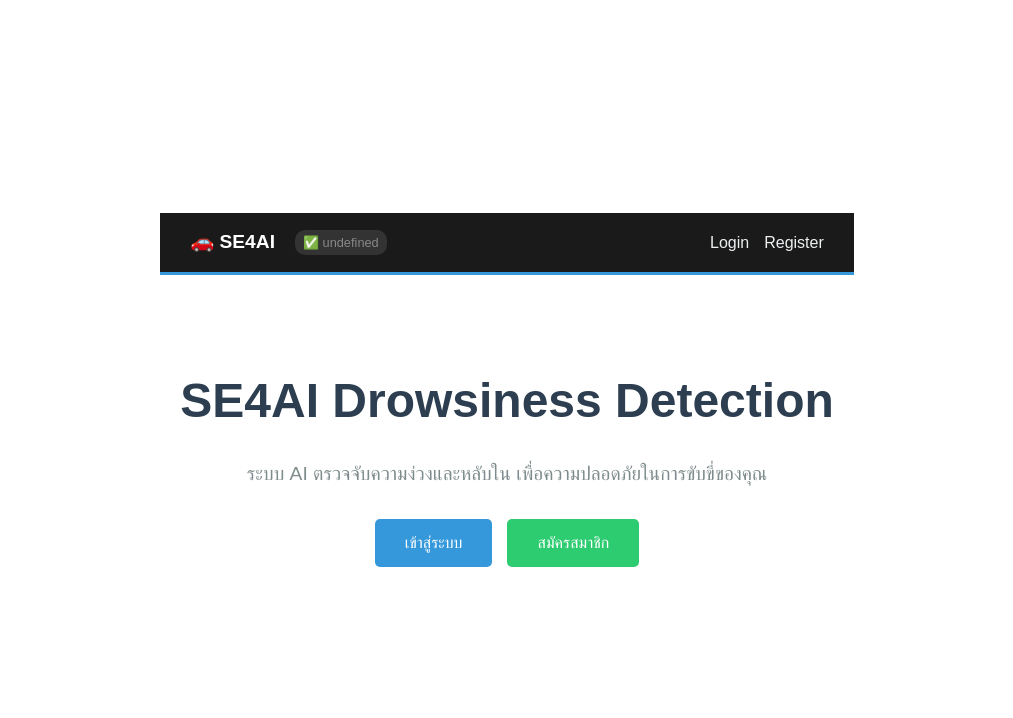
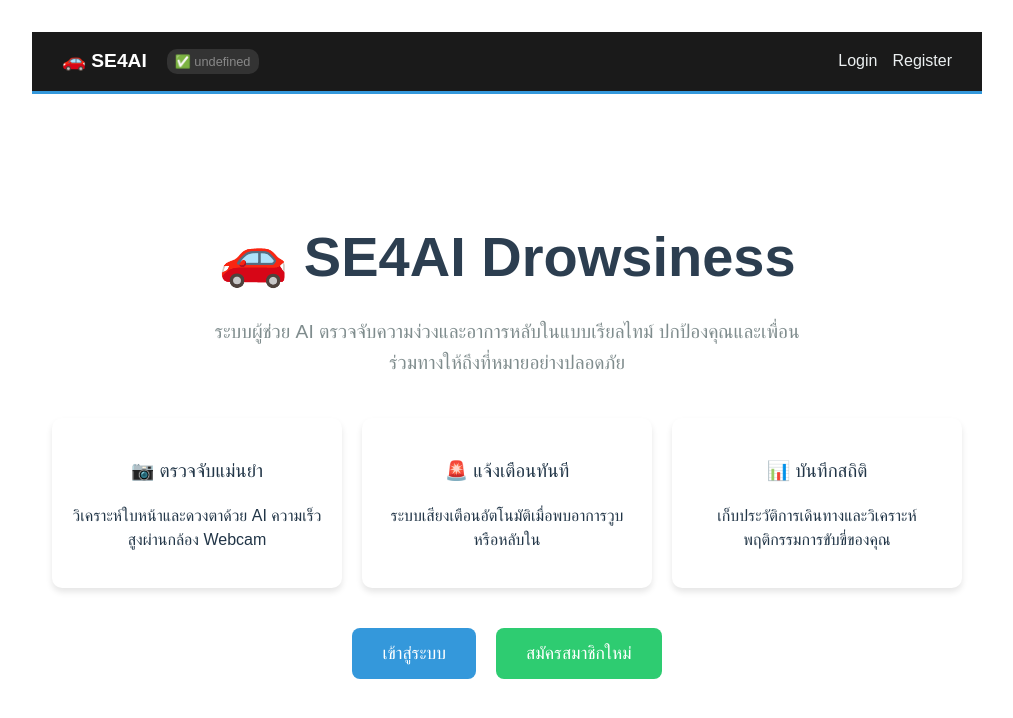
Before and after one commit to jirachotpi/SE4AI_drowsiness-project, a React app in the folder frontend/: page / in a window 1280 px wide. Shown: the top 718 px of the page, without its empty margins (133-1146 px from the left). Built offline with nearby package versions, Linux system fonts and the light colour scheme; the HTML template or start-up script is replaced by a standard one.

Commit message:
[PB-10] สรางหนา Welcome / Landing Page (UI)

```diff
--- a/frontend/src/pages/Welcome.jsx
+++ b/frontend/src/pages/Welcome.jsx
@@ -1,26 +1,44 @@
 // --- frontend/src/pages/Welcome.jsx ---
+import React from 'react';
 import { Link } from 'react-router-dom';
+import '../styles/Welcome.css'; // เรียกใช้ CSS ที่เพิ่งสร้าง
 
 function Welcome() {
     return (
-        <div style={{ textAlign: 'center', marginTop: '10vh' }}>
-            <h1 style={{ fontSize: '3rem', color: '#2c3e50' }}>SE4AI Drowsiness Detection</h1>
-            <p style={{ fontSize: '1.2rem', color: '#7f8c8d' }}>
-                ระบบ AI ตรวจจับความง่วงและหลับใน เพื่อความปลอดภัยในการขับขี่ของคุณ
+        <div className="welcome-container">
+            <h1 className="welcome-title">🚗 SE4AI Drowsiness</h1>
+            <p className="welcome-subtitle">
+                ระบบผู้ช่วย AI ตรวจจับความง่วงและอาการหลับในแบบเรียลไทม์
+                ปกป้องคุณและเพื่อนร่วมทางให้ถึงที่หมายอย่างปลอดภัย
             </p>
-            <div style={{ marginTop: '30px' }}>
+
+            {/* ส่วนแสดงฟีเจอร์เด่น */}
+            <div className="feature-grid">
+                <div className="feature-card">
+                    <h3>📷 ตรวจจับแม่นยำ</h3>
+                    <p>วิเคราะห์ใบหน้าและดวงตาด้วย AI ความเร็วสูงผ่านกล้อง Webcam</p>
+                </div>
+                <div className="feature-card">
+                    <h3>🚨 แจ้งเตือนทันที</h3>
+                    <p>ระบบเสียงเตือนอัตโนมัติเมื่อพบอาการวูบหรือหลับใน</p>
+                </div>
+                <div className="feature-card">
+                    <h3>📊 บันทึกสถิติ</h3>
+                    <p>เก็บประวัติการเดินทางและวิเคราะห์พฤติกรรมการขับขี่ของคุณ</p>
+                </div>
+            </div>
+
+            {/* ปุ่ม Call to Action */}
+            <div className="action-buttons">
                 <Link to="/login">
-                    <button style={{ padding: '15px 30px', fontSize: '1rem', background: '#3498db', color: 'white', border: 'none', borderRadius: '5px', cursor: 'pointer', marginRight: '15px' }}>
-                        เข้าสู่ระบบ
-                    </button>
+                    <button className="btn-primary">เข้าสู่ระบบ</button>
                 </Link>
                 <Link to="/register">
-                    <button style={{ padding: '15px 30px', fontSize: '1rem', background: '#2ecc71', color: 'white', border: 'none', borderRadius: '5px', cursor: 'pointer' }}>
-                        สมัครสมาชิก
-                    </button>
+                    <button className="btn-secondary">สมัครสมาชิกใหม่</button>
                 </Link>
             </div>
         </div>
     );
 }
+
 export default Welcome;
--- /dev/null
+++ b/frontend/src/styles/Welcome.css
@@ -0,0 +1,82 @@
+/* --- frontend/src/styles/Welcome.css --- */
+.welcome-container {
+  display: flex;
+  flex-direction: column;
+  align-items: center;
+  justify-content: center;
+  min-height: 80vh;
+  text-align: center;
+  animation: fadeIn 1s ease-in-out;
+}
+
+.welcome-title {
+  font-size: 3.5rem;
+  color: #2c3e50;
+  margin-bottom: 10px;
+}
+
+.welcome-subtitle {
+  font-size: 1.2rem;
+  color: #7f8c8d;
+  max-width: 600px;
+  line-height: 1.6;
+  margin-bottom: 40px;
+}
+
+.feature-grid {
+  display: flex;
+  gap: 20px;
+  margin-bottom: 40px;
+  flex-wrap: wrap;
+  justify-content: center;
+}
+
+.feature-card {
+  background: white;
+  padding: 20px;
+  border-radius: 10px;
+  box-shadow: 0 4px 6px rgba(0, 0, 0, 0.1);
+  width: 250px;
+  transition: transform 0.3s;
+}
+
+.feature-card:hover {
+  transform: translateY(-5px);
+}
+
+.btn-primary {
+  padding: 15px 30px;
+  font-size: 1.1rem;
+  background-color: #3498db;
+  color: white;
+  border: none;
+  border-radius: 8px;
+  cursor: pointer;
+  margin: 0 10px;
+  transition: background 0.3s;
+}
+
+.btn-primary:hover {
+  background-color: #2980b9;
+}
+
+.btn-secondary {
+  padding: 15px 30px;
+  font-size: 1.1rem;
+  background-color: #2ecc71;
+  color: white;
+  border: none;
+  border-radius: 8px;
+  cursor: pointer;
+  margin: 0 10px;
+  transition: background 0.3s;
+}
+
+.btn-secondary:hover {
+  background-color: #27ae60;
+}
+
+@keyframes fadeIn {
+  from { opacity: 0; transform: translateY(20px); }
+  to { opacity: 1; transform: translateY(0); }
+}
```
